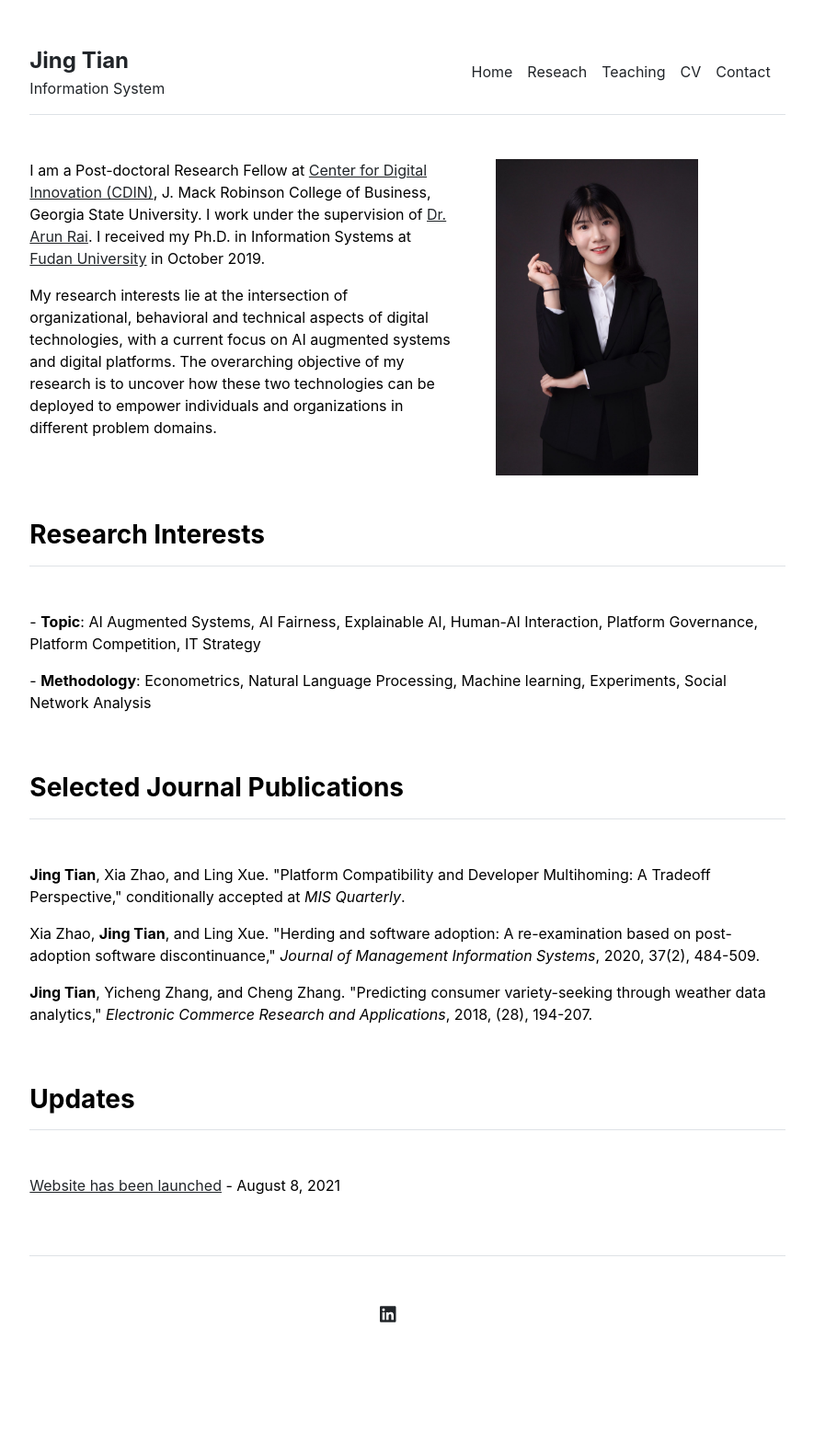
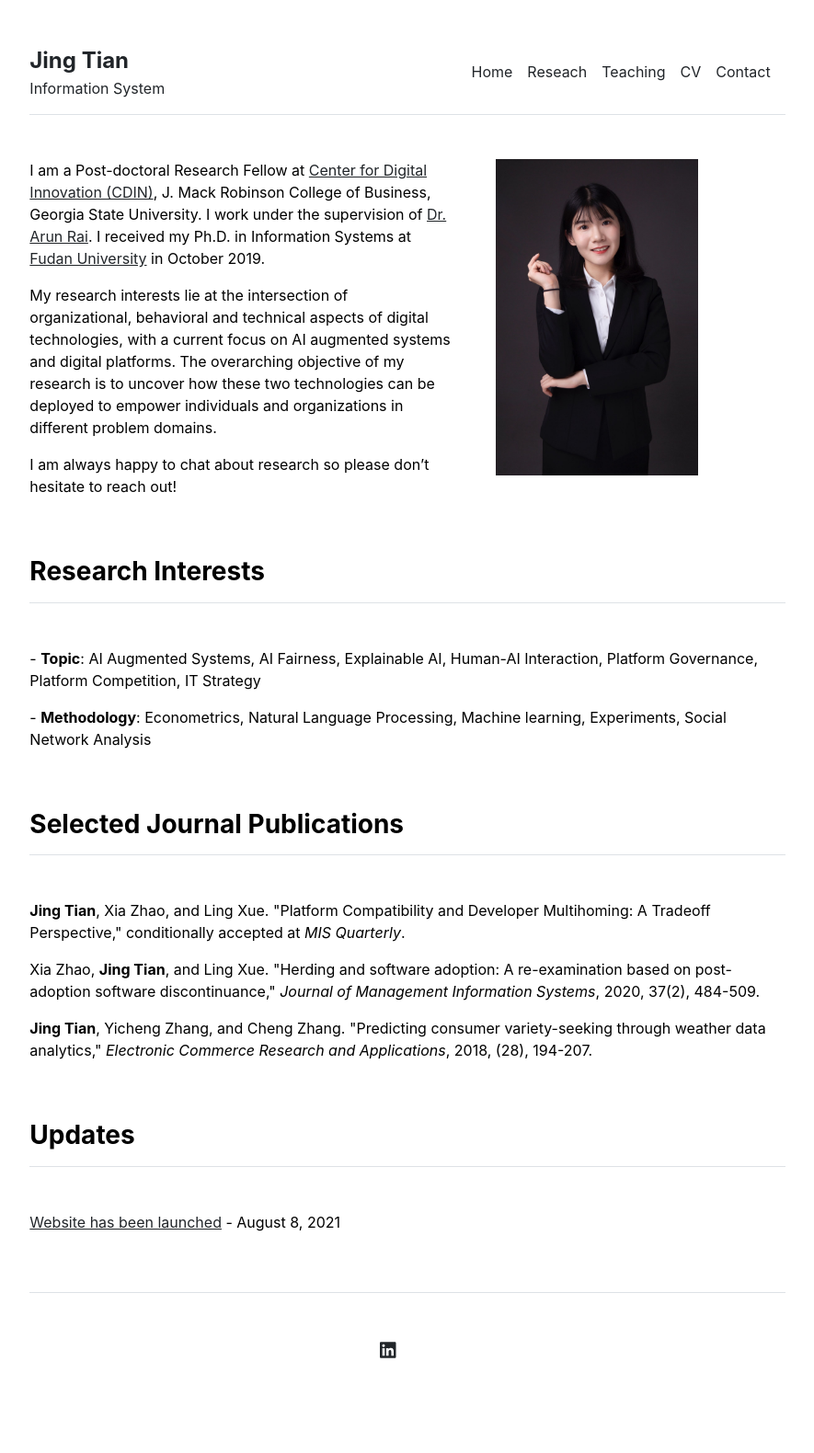
Before and after one commit to jingtianIS/jingtianIS.github.io, a Jekyll site: the page built from index.md, in a window 1280 px wide. Shown: the whole page at 92% size, without its empty margins (197-1082 px from the left). Built offline with Jekyll 4.4.1, drawn with Linux system fonts in a browser that asks for light colours; before the commit the page ends 1540 px from its top, so only the background shows below that.

Commit message:
Update index.md

```diff
--- a/index.md
+++ b/index.md
@@ -8,6 +8,8 @@ I am a Post-doctoral Research Fellow at [Center for Digital Innovation (CDIN)](c
 
 My research interests lie at the intersection of organizational, behavioral and technical aspects of digital technologies, with a current focus on AI augmented systems and digital platforms. The overarching objective of my research is to uncover how these two technologies can be deployed to empower individuals and organizations in different problem domains.
 
+I am always happy to chat about research so please don’t hesitate to reach out!
+
 [professor-rai]: https://www.arunrai.net/
 [professor-ling]: https://www.fdsm.fudan.edu.cn/en/teacher/preview.aspx?UID=1816
 
```
